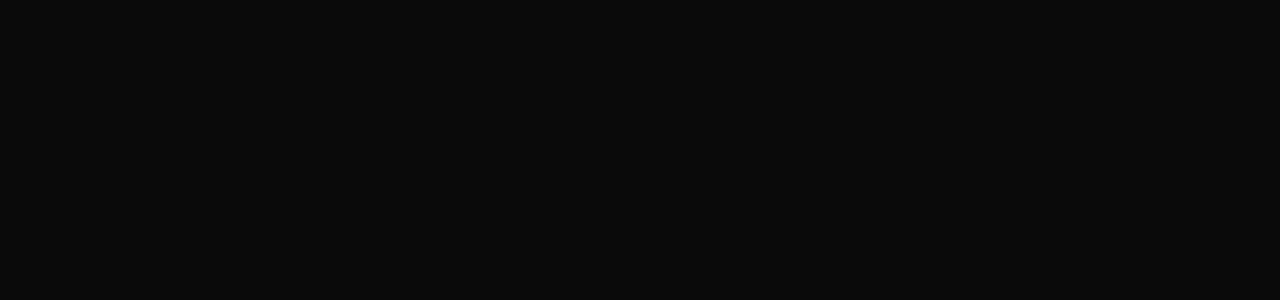
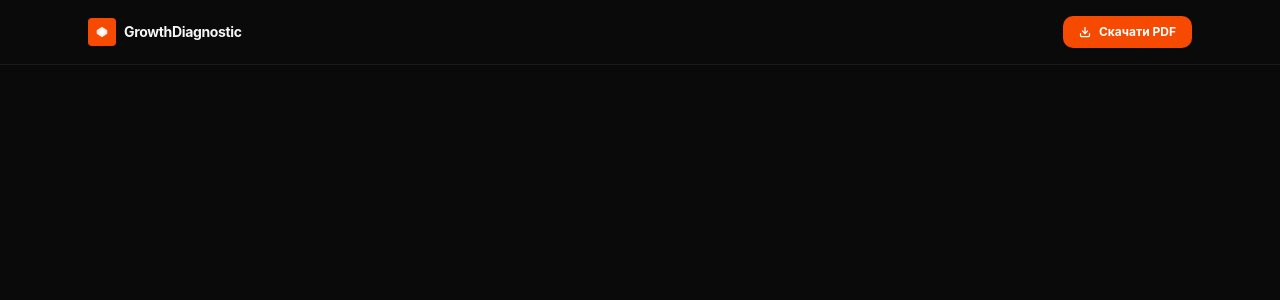
Before and after one commit to 1clipwizard1-bit/growth-diagnostic-site, a React (Vite) app: page /report/1 in a window 1280 px wide. Shown: the top 300 px of the page. Built offline with nearby package versions, Linux system fonts and the light colour scheme.

Commit message:
feat: add Supabase and Vercel serverless integration for PDF generation

```diff
--- /dev/null
+++ b/api/pdf.ts
@@ -0,0 +1,112 @@
+import { createClient } from '@supabase/supabase-js';
+
+const supabase = createClient(
+  process.env.SUPABASE_URL || '',
+  process.env.SUPABASE_SERVICE_ROLE_KEY || ''
+);
+
+export default async function handler(req: any, res: any) {
+  // CORS Headers
+  res.setHeader('Access-Control-Allow-Credentials', 'true');
+  res.setHeader('Access-Control-Allow-Origin', '*');
+  res.setHeader('Access-Control-Allow-Methods', 'GET,OPTIONS,PATCH,DELETE,POST,PUT');
+  res.setHeader(
+    'Access-Control-Allow-Headers',
+    'X-CSRF-Token, X-Requested-With, Accept, Accept-Version, Content-Length, Content-MD5, Content-Type, Date, X-Api-Version'
+  );
+
+  if (req.method === 'OPTIONS') {
+    return res.status(200).end();
+  }
+
+  const { token } = req.query;
+
+  if (!token || typeof token !== 'string') {
+    return res.status(400).json({ error: 'Token is required and must be a string' });
+  }
+
+  const fileName = `reports/${token}.pdf`;
+  const bucketName = 'client-reports';
+
+  try {
+    // 1. Try to download the cached PDF from Supabase Storage
+    const { data: fileData, error: downloadError } = await supabase.storage
+      .from(bucketName)
+      .download(fileName);
+
+    if (fileData) {
+      // PDF is cached! Stream it to the client
+      const fileBuffer = Buffer.from(await fileData.arrayBuffer());
+      res.setHeader('Content-Type', 'application/pdf');
+      res.setHeader('Content-Disposition', `attachment; filename="report-${token}.pdf"`);
+      return res.send(fileBuffer);
+    }
+
+    // 2. Not cached. Check if the token is valid in the database before calling PDFShift
+    const { data: reportExists, error: dbError } = await supabase
+      .from('client_reports')
+      .select('token')
+      .eq('token', token)
+      .single();
+
+    if (dbError || !reportExists) {
+      return res.status(404).json({ error: 'Report data not found in DB.' });
+    }
+
+    // 3. Call PDFShift API to generate the PDF
+    const siteUrl = process.env.NEXT_PUBLIC_SITE_URL || `https://${req.headers.host}`;
+    const reportUrl = `${siteUrl}/api/report?token=${token}&html=true`;
+    const pdfShiftKey = process.env.PDFSHIFT_API_KEY;
+
+    if (!pdfShiftKey) {
+      return res.status(500).json({ error: 'PDFSHIFT_API_KEY is not configured on the server.' });
+    }
+
+    const pdfShiftResponse = await fetch('https://api.pdfshift.co/v3/convert/pdf', {
+      method: 'POST',
+      headers: {
+        'Content-Type': 'application/json',
+        'Authorization': 'Basic ' + Buffer.from('api:' + pdfShiftKey).toString('base64'),
+      },
+      body: JSON.stringify({
+        source: reportUrl,
+        sandbox: false,
+      }),
+    });
+
+    if (!pdfShiftResponse.ok) {
+      const errorText = await pdfShiftResponse.text();
+      throw new Error(`PDFShift error (${pdfShiftResponse.status}): ${errorText}`);
+    }
+
+    const pdfBuffer = Buffer.from(await pdfShiftResponse.arrayBuffer());
+
+    // 4. Save the zippy PDF to Supabase Storage for future requests
+    const { error: uploadError } = await supabase.storage
+      .from(bucketName)
+      .upload(fileName, pdfBuffer, {
+        contentType: 'application/pdf',
+        cacheControl: '3600',
+        upsert: true,
+      });
+
+    if (uploadError) {
+      console.warn('Could not cache PDF to Supabase Storage. (Ensure "client-reports" bucket exists):', uploadError);
+    } else {
+      // 5. Update database flag to pdf_generated = true
+      await supabase
+        .from('client_reports')
+        .update({ pdf_generated: true })
+        .eq('token', token);
+    }
+
+    // 6. Return the freshly baked PDF to the client
+    res.setHeader('Content-Type', 'application/pdf');
+    res.setHeader('Content-Disposition', `attachment; filename="report-${token}.pdf"`);
+    return res.send(pdfBuffer);
+
+  } catch (error: any) {
+    console.error('Error generating PDF:', error);
+    return res.status(500).json({ error: 'Internal Server Error', details: error.message });
+  }
+}
--- /dev/null
+++ b/api/report.ts
@@ -0,0 +1,52 @@
+import { createClient } from '@supabase/supabase-js';
+
+const supabase = createClient(
+  process.env.SUPABASE_URL || '',
+  process.env.SUPABASE_SERVICE_ROLE_KEY || ''
+);
+
+export default async function handler(req: any, res: any) {
+  // CORS Headers
+  res.setHeader('Access-Control-Allow-Credentials', 'true');
+  res.setHeader('Access-Control-Allow-Origin', '*');
+  res.setHeader('Access-Control-Allow-Methods', 'GET,OPTIONS,PATCH,DELETE,POST,PUT');
+  res.setHeader(
+    'Access-Control-Allow-Headers',
+    'X-CSRF-Token, X-Requested-With, Accept, Accept-Version, Content-Length, Content-MD5, Content-Type, Date, X-Api-Version'
+  );
+
+  if (req.method === 'OPTIONS') {
+    return res.status(200).end();
+  }
+
+  const { token } = req.query;
+
+  if (!token || typeof token !== 'string') {
+    return res.status(400).json({ error: 'Token is required and must be a string' });
+  }
+
+  try {
+    const { data, error } = await supabase
+      .from('client_reports')
+      .select('report_data')
+      .eq('token', token)
+      .single();
+
+    if (error || !data) {
+      return res.status(404).json({ error: 'Report not found' });
+    }
+
+    const report = data.report_data;
+
+    // If html format requested, return the raw HTML string
+    if (req.query.format === 'html' || req.query.html === 'true') {
+      res.setHeader('Content-Type', 'text/html; charset=utf-8');
+      return res.status(200).send(report.html);
+    }
+
+    return res.status(200).json(report);
+  } catch (error: any) {
+    console.error('Error fetching report:', error);
+    return res.status(500).json({ error: 'Internal Server Error', details: error.message });
+  }
+}
--- a/package.json
+++ b/package.json
@@ -10,6 +10,7 @@
   },
   "dependencies": {
     "@radix-ui/react-slot": "^1.2.4",
+    "@supabase/supabase-js": "^2.108.1",
     "class-variance-authority": "^0.7.1",
     "clsx": "^2.1.1",
     "lucide-react": "^0.577.0",
--- a/src/web/app.tsx
+++ b/src/web/app.tsx
@@ -4,12 +4,14 @@
 import TermsPage from "./pages/terms";
 import PrivacyPage from "./pages/privacy";
 import ContactPage from "./pages/contact";
+import ReportPage from "./pages/report";
 
 function App() {
   return (
     <Switch>
       <Route path="/" component={Index} />
       <Route path="/diagnostic" component={DiagnosticForm} />
+      <Route path="/report/:token" component={ReportPage} />
       <Route path="/terms" component={TermsPage} />
       <Route path="/privacy" component={PrivacyPage} />
       <Route path="/contact" component={ContactPage} />
--- /dev/null
+++ b/src/web/pages/report.tsx
@@ -0,0 +1,72 @@
+import { useState } from "react";
+import { useParams, Link } from "wouter";
+
+export default function ReportPage() {
+  const { token } = useParams<{ token: string }>();
+  const [downloading, setDownloading] = useState(false);
+
+  const handleDownloadPDF = async () => {
+    setDownloading(true);
+    try {
+      window.location.href = `/api/pdf?token=${token}`;
+      setTimeout(() => setDownloading(false), 3000);
+    } catch (err) {
+      console.error(err);
+      alert("Не вдалося завантажити PDF. Спробуйте пізніше.");
+      setDownloading(false);
+    }
+  };
+
+  return (
+    <div className="flex flex-col h-screen bg-[#0a0a0a] text-white overflow-hidden">
+      {/* Header */}
+      <header className="border-b" style={{ background: "rgba(10,10,10,0.95)", borderColor: "#1a1a1a" }}>
+        <div className="max-w-6xl mx-auto px-6 h-16 flex items-center justify-between">
+          <Link href="/" className="flex items-center gap-2">
+            <div className="w-7 h-7 rounded flex items-center justify-center bg-orange-600">
+              <svg width="14" height="14" viewBox="0 0 16 16" fill="none">
+                <path d="M8 2L14 6V10L8 14L2 10V6L8 2Z" fill="white" fillOpacity="0.9" />
+                <path d="M8 5L11 7V9L8 11L5 9V7L8 5Z" fill="white" />
+              </svg>
+            </div>
+            <span className="font-bold text-sm tracking-tight text-neutral-100">GrowthDiagnostic</span>
+          </Link>
+
+          <button
+            onClick={handleDownloadPDF}
+            disabled={downloading}
+            className="flex items-center gap-2 px-4 py-2 rounded-lg text-xs font-bold transition-all text-white bg-orange-600 hover:bg-orange-500 disabled:opacity-50"
+          >
+            {downloading ? (
+              <>
+                <svg className="animate-spin h-3.5 w-3.5 text-white" fill="none" viewBox="0 0 24 24">
+                  <circle className="opacity-25" cx="12" cy="12" r="10" stroke="currentColor" strokeWidth="4" />
+                  <path className="opacity-75" fill="currentColor" d="M4 12a8 8 0 018-8V0C5.373 0 0 5.373 0 12h4zm2 5.291A7.962 7.962 0 014 12H0c0 3.042 1.135 5.824 3 7.938l3-2.647z" />
+                </svg>
+                Генерація PDF...
+              </>
+            ) : (
+              <>
+                <svg width="12" height="12" viewBox="0 0 24 24" fill="none" stroke="currentColor" strokeWidth="2.5" strokeLinecap="round" strokeLinejoin="round">
+                  <path d="M21 15v4a2 2 0 0 1-2 2H5a2 2 0 0 1-2-2v-4" />
+                  <polyline points="7 10 12 15 17 10" />
+                  <line x1="12" y1="15" x2="12" y2="3" />
+                </svg>
+                Скачати PDF
+              </>
+            )}
+          </button>
+        </div>
+      </header>
+
+      {/* Report Iframe */}
+      <div className="flex-1 bg-[#e8eaf0]">
+        <iframe
+          src={`/api/report?token=${token}&html=true`}
+          title="Growth Diagnostic Report"
+          className="w-full h-full border-none"
+        />
+      </div>
+    </div>
+  );
+}
--- a/src/web/styles.css
+++ b/src/web/styles.css
@@ -115,3 +115,19 @@
     background: #ef4444;
   }
 }
+
+@media print {
+  .no-print {
+    display: none !important;
+  }
+  body {
+    background: #0a0a0a !important;
+    -webkit-print-color-adjust: exact;
+    print-color-adjust: exact;
+  }
+  /* Avoid page breaks inside cards during printing */
+  .card, .print-avoid-break {
+    page-break-inside: avoid;
+    break-inside: avoid;
+  }
+}
```
Also changed, not shown: vercel.json, 1 other file (tests, documents, lock files or other folders).
